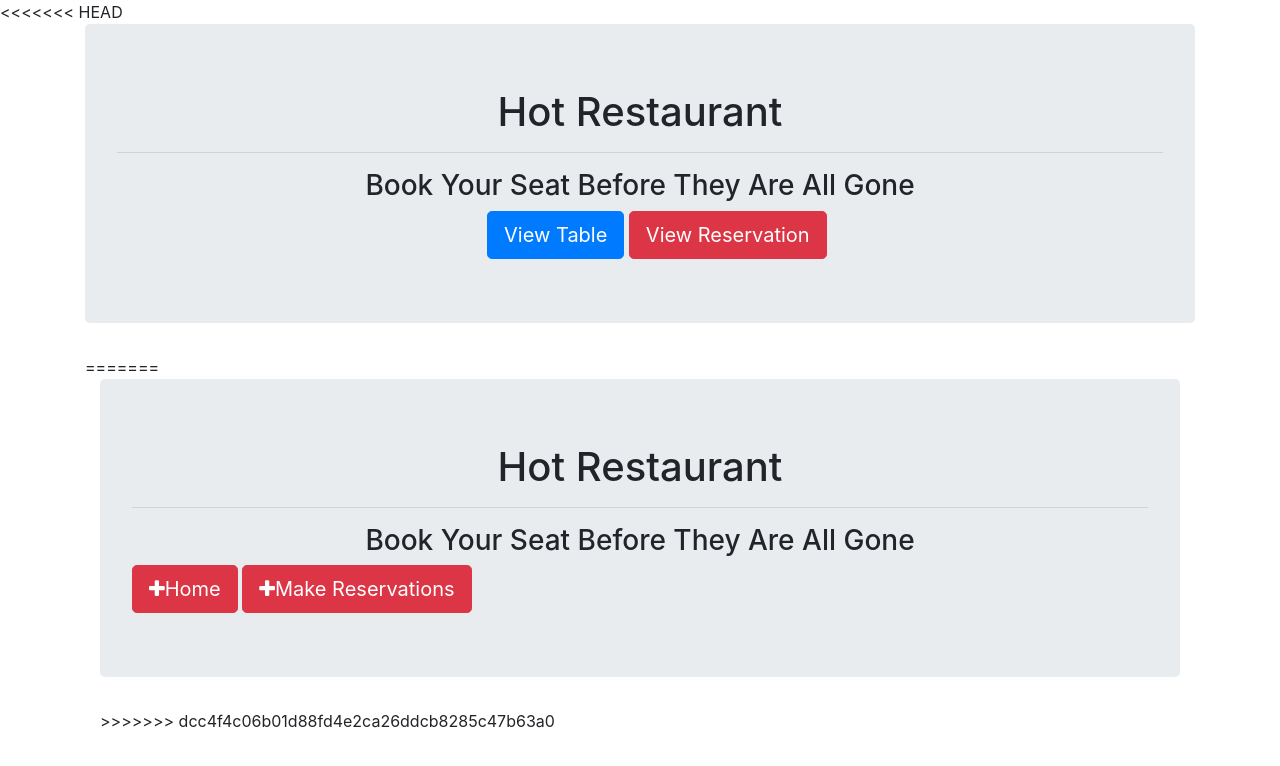
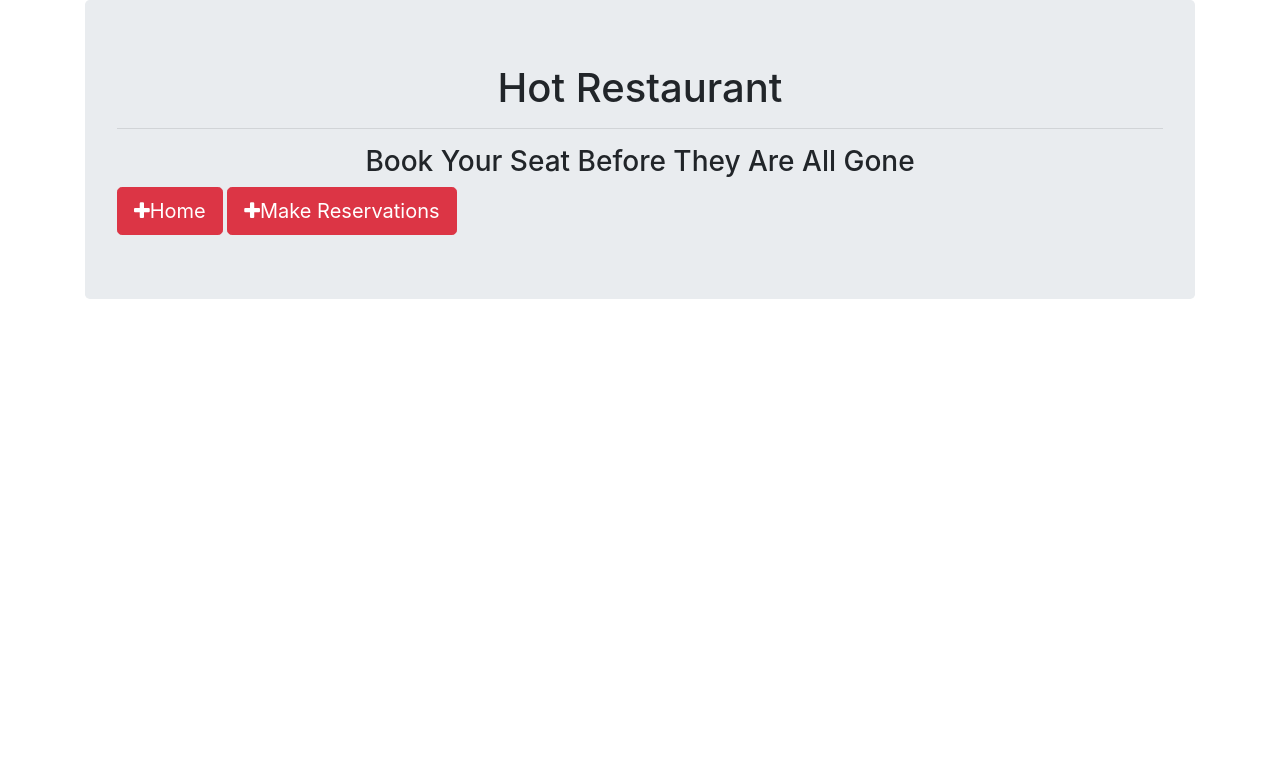
Before and after one commit to CLDavis15/HotRestaurant, a website: page index.html in a window 1280 px wide. Drawn offline with nearby package versions, Linux system fonts and the light colour scheme.

Commit message:
updating index

```diff
--- a/index.html
+++ b/index.html
@@ -15,23 +15,6 @@
 
 <body>
 
-<<<<<<< HEAD
-  <div class="container">
-    <div class="jumbotron">
-      <h1 class="title">Hot Restaurant</h1>
-
-      <hr>
-      <h3 class="description">Book Your Seat Before They Are All Gone</h3>
-      <button class="btn btn-primary btn-lg table1"><span class="fa fa "></span>View Table </button>
-      <button  class="btn btn-danger btn-lg reser"><span class="view"></span> View Reservation</button>
-    </div>
-
-
-  <script type="text/javascript">
-
-
-  </script>
-=======
     <div class="container">
         <div class="jumbotron">
             <h1 class="title">Hot Restaurant</h1>
@@ -48,7 +31,7 @@
     // QUESTION: What is this code doing?
 
         </script>
->>>>>>> dcc4f4c06b01d88fd4e2ca26ddcb8285c47b63a0
+
 
 </body>
 
```
